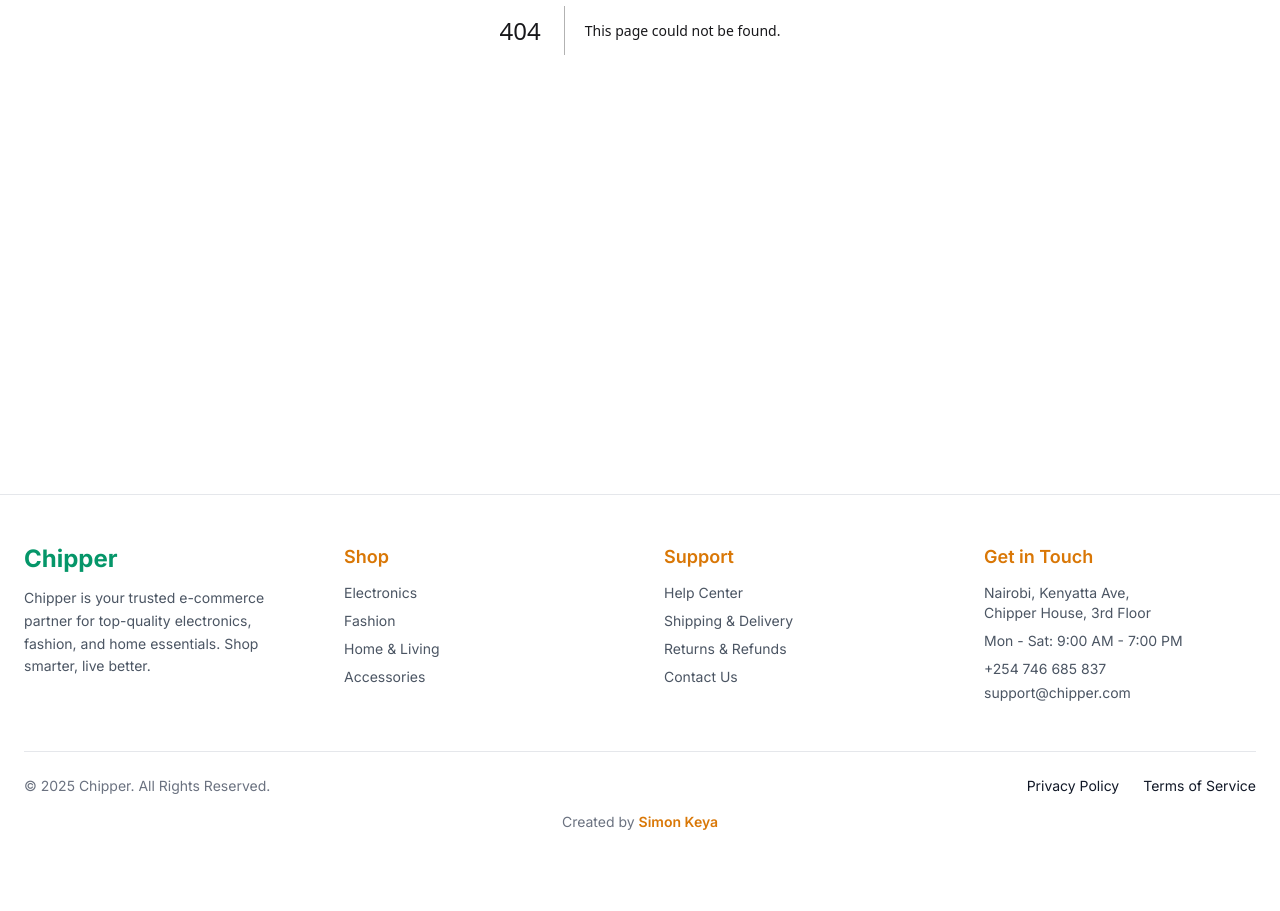
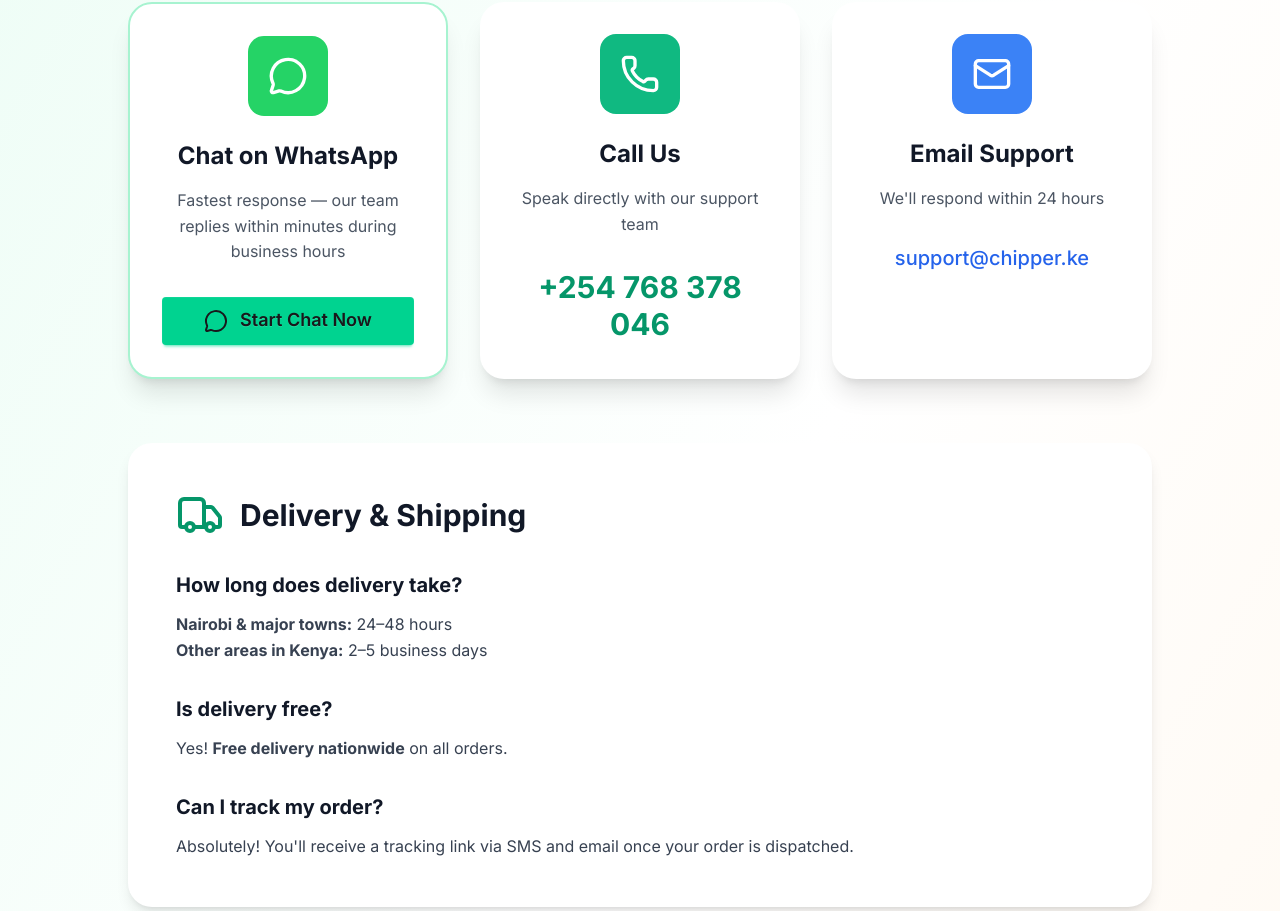
Before and after one commit to Simon-Keya/Chipper, a Next.js app in the folder chipper/: page /help in a window 1280 px wide. Before the commit this address had no page. Shown: the part 450-1361 px from the top of the page. Before the commit the page ends 1330 px from the top, so only its background shows below. Built offline with nearby package versions, Linux system fonts and the light colour scheme.

Commit message:
update profile pages

```diff
--- /dev/null
+++ b/chipper/app/help/page.tsx
@@ -0,0 +1,184 @@
+'use client';
+
+import { Clock, Mail, MessageCircle, Phone, Shield, Truck } from 'lucide-react';
+
+export default function HelpPage() {
+  return (
+    <div className="min-h-screen bg-gradient-to-br from-emerald-50 via-white to-orange-50 py-12 px-4">
+      <div className="container mx-auto max-w-5xl">
+        {/* Hero Section */}
+        <div className="text-center mb-16">
+          <div className="w-24 h-24 bg-gradient-to-br from-emerald-500 to-green-600 rounded-3xl flex items-center justify-center mx-auto mb-6 shadow-2xl">
+            <MessageCircle className="w-12 h-12 text-white" />
+          </div>
+          <h1 className="text-5xl md:text-6xl font-black text-gray-900 mb-6">
+            How Can We Help You?
+          </h1>
+          <p className="text-xl text-gray-700 max-w-3xl mx-auto">
+            Get instant support via WhatsApp, phone, or browse our frequently asked questions
+          </p>
+        </div>
+
+        {/* Quick Contact Cards */}
+        <div className="grid md:grid-cols-3 gap-8 mb-16">
+          {/* WhatsApp - Primary */}
+          <div className="bg-white rounded-3xl shadow-xl p-8 text-center hover:shadow-2xl transition-all hover:-translate-y-2 border-2 border-emerald-200">
+            <div className="w-20 h-20 bg-[#25D366] rounded-2xl flex items-center justify-center mx-auto mb-6">
+              <MessageCircle className="w-10 h-10 text-white" />
+            </div>
+            <h3 className="text-2xl font-bold text-gray-900 mb-4">Chat on WhatsApp</h3>
+            <p className="text-gray-600 mb-8">
+              Fastest response — our team replies within minutes during business hours
+            </p>
+            <a
+              href="https://wa.me/254768378046"
+              target="_blank"
+              rel="noopener noreferrer"
+              className="inline-flex items-center gap-3 btn btn-success btn-lg w-full"
+            >
+              <MessageCircle className="w-6 h-6" />
+              Start Chat Now
+            </a>
+          </div>
+
+          {/* Phone */}
+          <div className="bg-white rounded-3xl shadow-xl p-8 text-center hover:shadow-2xl transition-all hover:-translate-y-2">
+            <div className="w-20 h-20 bg-emerald-500 rounded-2xl flex items-center justify-center mx-auto mb-6">
+              <Phone className="w-10 h-10 text-white" />
+            </div>
+            <h3 className="text-2xl font-bold text-gray-900 mb-4">Call Us</h3>
+            <p className="text-gray-600 mb-8">
+              Speak directly with our support team
+            </p>
+            <a href="tel:+254768378046" className="text-3xl font-bold text-emerald-600">
+              +254 768 378 046
+            </a>
+          </div>
+
+          {/* Email */}
+          <div className="bg-white rounded-3xl shadow-xl p-8 text-center hover:shadow-2xl transition-all hover:-translate-y-2">
+            <div className="w-20 h-20 bg-blue-500 rounded-2xl flex items-center justify-center mx-auto mb-6">
+              <Mail className="w-10 h-10 text-white" />
+            </div>
+            <h3 className="text-2xl font-bold text-gray-900 mb-4">Email Support</h3>
+            <p className="text-gray-600 mb-8">
+              We&apos;ll respond within 24 hours
+            </p>
+            <a href="mailto:support@chipper.ke" className="text-xl font-medium text-blue-600 hover:underline">
+              support@chipper.ke
+            </a>
+          </div>
+        </div>
+
+        {/* FAQ Sections */}
+        <div className="space-y-12">
+          {/* Delivery & Shipping */}
+          <div className="bg-white rounded-3xl shadow-lg p-8 md:p-12">
+            <div className="flex items-center gap-4 mb-8">
+              <Truck className="w-12 h-12 text-emerald-600" />
+              <h2 className="text-3xl font-bold text-gray-900">Delivery & Shipping</h2>
+            </div>
+            <div className="space-y-8">
+              <div>
+                <h3 className="text-xl font-bold text-gray-900 mb-3">How long does delivery take?</h3>
+                <p className="text-gray-700 leading-relaxed">
+                  <strong>Nairobi & major towns:</strong> 24–48 hours<br />
+                  <strong>Other areas in Kenya:</strong> 2–5 business days
+                </p>
+              </div>
+              <div>
+                <h3 className="text-xl font-bold text-gray-900 mb-3">Is delivery free?</h3>
+                <p className="text-gray-700 leading-relaxed">
+                  Yes! <strong>Free delivery nationwide</strong> on all orders.
+                </p>
+              </div>
+              <div>
+                <h3 className="text-xl font-bold text-gray-900 mb-3">Can I track my order?</h3>
+                <p className="text-gray-700 leading-relaxed">
+                  Absolutely! You&apos;ll receive a tracking link via SMS and email once your order is dispatched.
+                </p>
+              </div>
+            </div>
+          </div>
+
+          {/* Payments & Security */}
+          <div className="grid md:grid-cols-2 gap-8">
+            <div className="bg-white rounded-3xl shadow-lg p-8 md:p-12">
+              <div className="flex items-center gap-4 mb-8">
+                <div className="w-12 h-12 bg-orange-100 rounded-2xl flex items-center justify-center">
+                  <span className="text-2xl font-bold text-orange-600">Ksh</span>
+                </div>
+                <h2 className="text-3xl font-bold text-gray-900">Payments</h2>
+              </div>
+              <div className="space-y-6">
+                <div>
+                  <h3 className="text-xl font-bold text-gray-900 mb-3">What payment methods do you accept?</h3>
+                  <p className="text-gray-700">Cash on Delivery • M-Pesa (coming soon)</p>
+                </div>
+                <div>
+                  <h3 className="text-xl font-bold text-gray-900 mb-3">Is it safe to shop on Chipper?</h3>
+                  <p className="text-gray-700">
+                    Yes! Pay on delivery means you only pay when you receive and verify your items.
+                  </p>
+                </div>
+              </div>
+            </div>
+
+            <div className="bg-white rounded-3xl shadow-lg p-8 md:p-12">
+              <div className="flex items-center gap-4 mb-8">
+                <Shield className="w-12 h-12 text-emerald-600" />
+                <h2 className="text-3xl font-bold text-gray-900">Returns & Security</h2>
+              </div>
+              <div className="space-y-6">
+                <div>
+                  <h3 className="text-xl font-bold text-gray-900 mb-3">What is your return policy?</h3>
+                  <p className="text-gray-700">
+                    7-day return policy for unused items in original packaging.
+                  </p>
+                </div>
+                <div>
+                  <h3 className="text-xl font-bold text-gray-900 mb-3">How is my data protected?</h3>
+                  <p className="text-gray-700">
+                    We use bank-level encryption and never store payment details.
+                  </p>
+                </div>
+              </div>
+            </div>
+          </div>
+
+          {/* Support Hours */}
+          <div className="bg-gradient-to-r from-emerald-500 to-green-600 rounded-3xl p-10 text-center text-white shadow-2xl">
+            <Clock className="w-16 h-16 mx-auto mb-6 opacity-90" />
+            <h3 className="text-3xl font-bold mb-4">Support Hours</h3>
+            <div className="grid md:grid-cols-2 gap-6 max-w-2xl mx-auto text-xl">
+              <div>
+                <p className="font-semibold">Monday – Saturday</p>
+                <p className="text-2xl mt-2">8:00 AM – 8:00 PM</p>
+              </div>
+              <div>
+                <p className="font-semibold">Sunday</p>
+                <p className="text-2xl mt-2">9:00 AM – 6:00 PM</p>
+              </div>
+            </div>
+          </div>
+        </div>
+
+        {/* Final CTA */}
+        <div className="text-center mt-16">
+          <p className="text-2xl text-gray-800 mb-8">
+            Still need help? We&apos;re always here for you!
+          </p>
+          <a
+            href="https://wa.me/254768378046"
+            target="_blank"
+            rel="noopener noreferrer"
+            className="inline-flex items-center gap-4 btn btn-success btn-lg text-xl px-12 py-6"
+          >
+            <MessageCircle className="w-8 h-8" />
+            Chat with Support Now
+          </a>
+        </div>
+      </div>
+    </div>
+  );
+}
--- a/chipper/app/profile/orders/page.tsx
+++ b/chipper/app/profile/orders/page.tsx
@@ -19,6 +19,8 @@ export default function OrdersPage() {
           return;
         }
         const data = await fetchOrders(token);
+        // Sort by newest first
+        data.sort((a, b) => new Date(b.createdAt).getTime() - new Date(a.createdAt).getTime());
         setOrders(data);
       } catch (err) {
         console.error('Failed to fetch orders:', err);
--- a/chipper/app/profile/page.tsx
+++ b/chipper/app/profile/page.tsx
@@ -1,21 +1,41 @@
-
 'use client';
 
 import { useAuth } from '@/hooks/useAuth';
+import { fetchOrders } from '@/lib/api';
 import { Package, Settings, ShoppingBag, User } from 'lucide-react';
 import Link from 'next/link';
 import { useRouter } from 'next/navigation';
-import { useEffect } from 'react';
+import { useEffect, useState } from 'react';
 
 export default function ProfilePage() {
   const { user, loading, logout } = useAuth();
   const router = useRouter();
+  const [orderCount, setOrderCount] = useState(0);
+  const [wishlistCount] = useState(5); // Hardcoded for now
 
   useEffect(() => {
     if (!loading && !user) {
       router.replace('/auth/login');
     }
   }, [user, loading, router]);
+
+  // Fetch real order count
+  useEffect(() => {
+    if (user) {
+      const loadOrderCount = async () => {
+        try {
+          const token = localStorage.getItem('token');
+          if (token) {
+            const orders = await fetchOrders(token);
+            setOrderCount(orders.length);
+          }
+        } catch (err) {
+          console.error('Failed to load order count');
+        }
+      };
+      loadOrderCount();
+    }
+  }, [user]);
 
   if (loading) {
     return (
@@ -52,12 +72,12 @@ export default function ProfilePage() {
               <div className="grid grid-cols-2 gap-4 mt-8">
                 <div className="bg-gradient-to-br from-emerald-50 to-green-50 rounded-xl p-4">
                   <ShoppingBag className="w-8 h-8 text-emerald-600 mx-auto mb-2" />
-                  <div className="text-2xl font-bold text-gray-900">12</div>
+                  <div className="text-2xl font-bold text-gray-900">{orderCount}</div>
                   <p className="text-sm text-gray-600">Orders</p>
                 </div>
                 <div className="bg-gradient-to-br from-orange-50 to-amber-50 rounded-xl p-4">
                   <Package className="w-8 h-8 text-orange-600 mx-auto mb-2" />
-                  <div className="text-2xl font-bold text-gray-900">5</div>
+                  <div className="text-2xl font-bold text-gray-900">{wishlistCount}</div>
                   <p className="text-sm text-gray-600">Wishlist</p>
                 </div>
               </div>
--- a/chipper/app/profile/settings/page.tsx
+++ b/chipper/app/profile/settings/page.tsx
@@ -10,7 +10,7 @@ export default function SettingsPage() {
   const [profile, setProfile] = useState({
     name: user?.username || 'User',
     email: user?.email || 'Not provided',
-    phone: '+254 700 000 000',
+    phone: '+254 700 000 000', // Default phone number — user doesn't have phone field
   });
   const [passwordData, setPasswordData] = useState({
     current: '',
@@ -43,12 +43,15 @@ export default function SettingsPage() {
     setError('');
     setSuccess('');
     try {
-      // Simulate save
+      const token = localStorage.getItem('token');
+      if (!token) throw new Error('Authentication required');
+
       await new Promise(resolve => setTimeout(resolve, 1000));
-      setSuccess('Settings saved successfully!');
+      setSuccess('Profile updated successfully!');
       setEditMode(false);
-    } catch {
-      setError('Failed to save settings');
+    } catch (err) {
+      const message = err instanceof Error ? err.message : 'Failed to save settings';
+      setError(message);
     } finally {
       setSaving(false);
     }
@@ -59,15 +62,24 @@ export default function SettingsPage() {
       setError('New passwords do not match');
       return;
     }
+    if (passwordData.new.length < 6) {
+      setError('Password must be at least 6 characters');
+      return;
+    }
+
     setSaving(true);
     setError('');
     setSuccess('');
     try {
+      const token = localStorage.getItem('token');
+      if (!token) throw new Error('Authentication required');
+
       await new Promise(resolve => setTimeout(resolve, 1000));
       setSuccess('Password changed successfully!');
       setPasswordData({ current: '', new: '', confirm: '' });
-    } catch {
-      setError('Failed to change password');
+    } catch (err) {
+      const message = err instanceof Error ? err.message : 'Failed to change password';
+      setError(message);
     } finally {
       setSaving(false);
     }
@@ -258,8 +270,8 @@ export default function SettingsPage() {
                 </div>
               </div>
 
-              <button onClick={handlePasswordSubmit} className="btn btn-warning mt-6">
-                Update Password
+              <button onClick={handlePasswordSubmit} disabled={saving} className="btn btn-warning mt-6">
+                {saving ? 'Updating...' : 'Update Password'}
               </button>
             </section>
 
```
